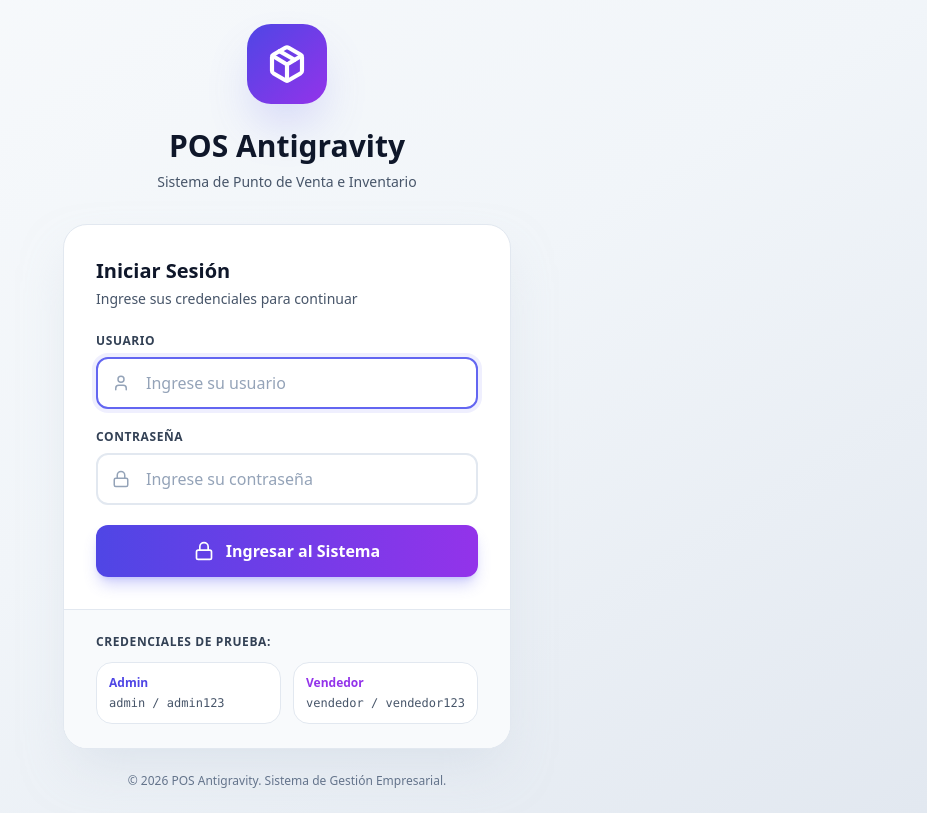
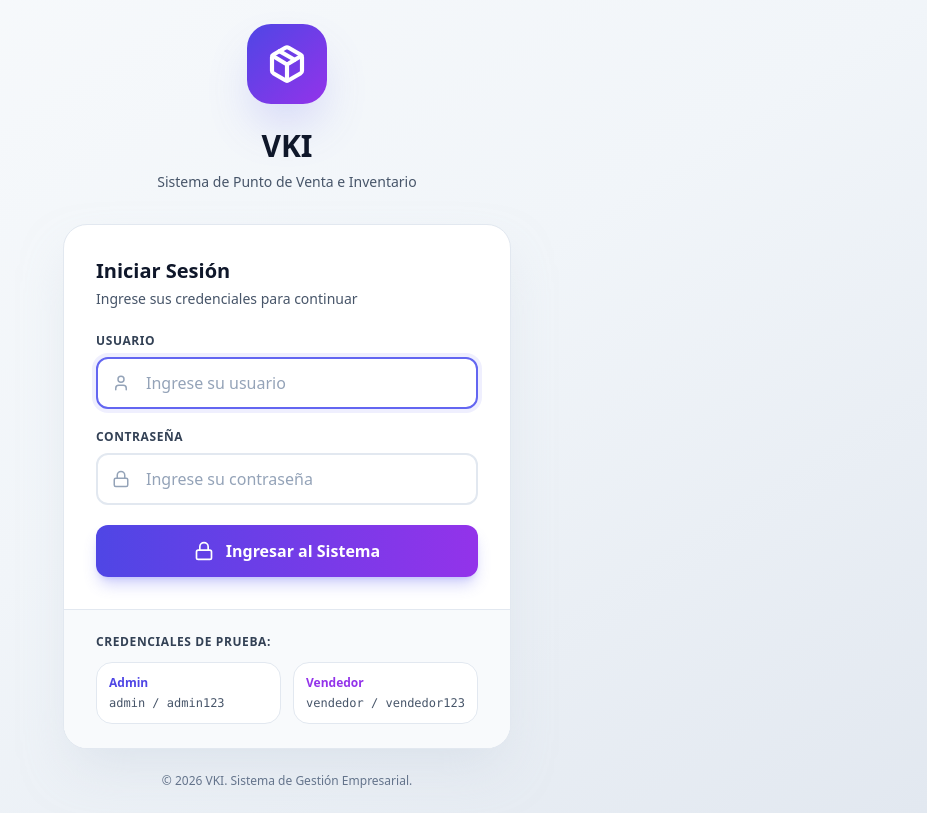
Before and after one commit to sebaaaap/saas, a Next.js app in the folder front/: page /login in a window 1280 px wide. Shown: the whole page, without its empty margins (353-1280 px from the left). Built offline with nearby package versions, Linux system fonts and the light colour scheme; no server answers.

Commit message:
style: Update branding to VKI

```diff
--- a/front/app/layout.tsx
+++ b/front/app/layout.tsx
@@ -9,7 +9,7 @@ import './globals.css'
 const inter = Inter({ subsets: ['latin'], variable: '--font-inter' })
 
 export const metadata: Metadata = {
-  title: 'Mini Odoo - Punto de Venta',
+  title: 'VKI - Punto de Venta',
   description: 'Modulo de Punto de Venta estilo Odoo 17',
 }
 
--- a/front/app/login/page.tsx
+++ b/front/app/login/page.tsx
@@ -37,7 +37,7 @@ export default function LoginPage() {
                         <Package size={40} className="text-white" strokeWidth={2.5} />
                     </div>
                     <h1 className="text-3xl font-bold text-slate-900 mb-2">
-                        POS Antigravity
+                        VKI
                     </h1>
                     <p className="text-sm text-slate-600 font-medium">
                         Sistema de Punto de Venta e Inventario
@@ -151,7 +151,7 @@ export default function LoginPage() {
 
                 {/* Footer */}
                 <div className="text-center mt-6 text-xs text-slate-500 animate-in fade-in duration-500 delay-200">
-                    <p>© 2026 POS Antigravity. Sistema de Gestión Empresarial.</p>
+                    <p>© 2026 VKI. Sistema de Gestión Empresarial.</p>
                 </div>
             </div>
         </div>
```
